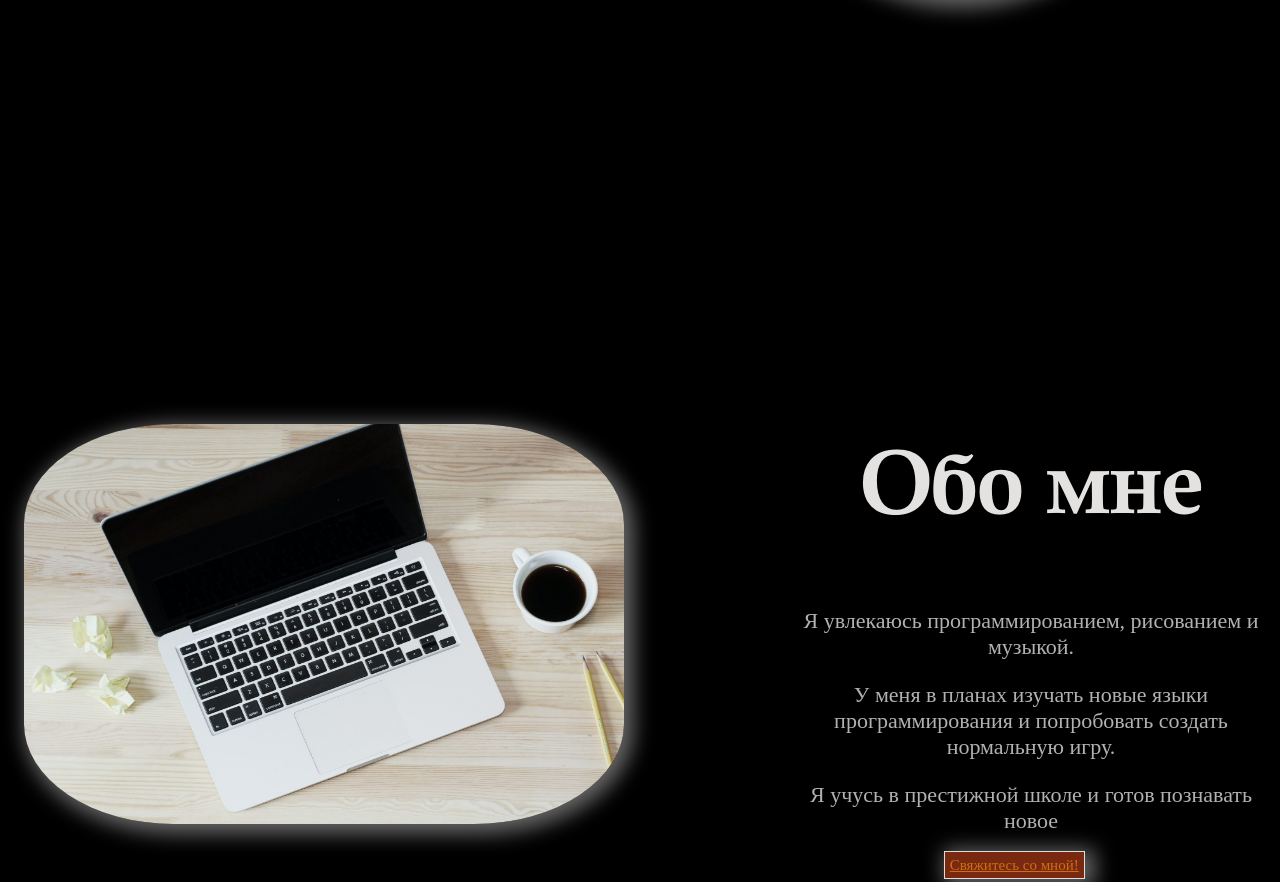
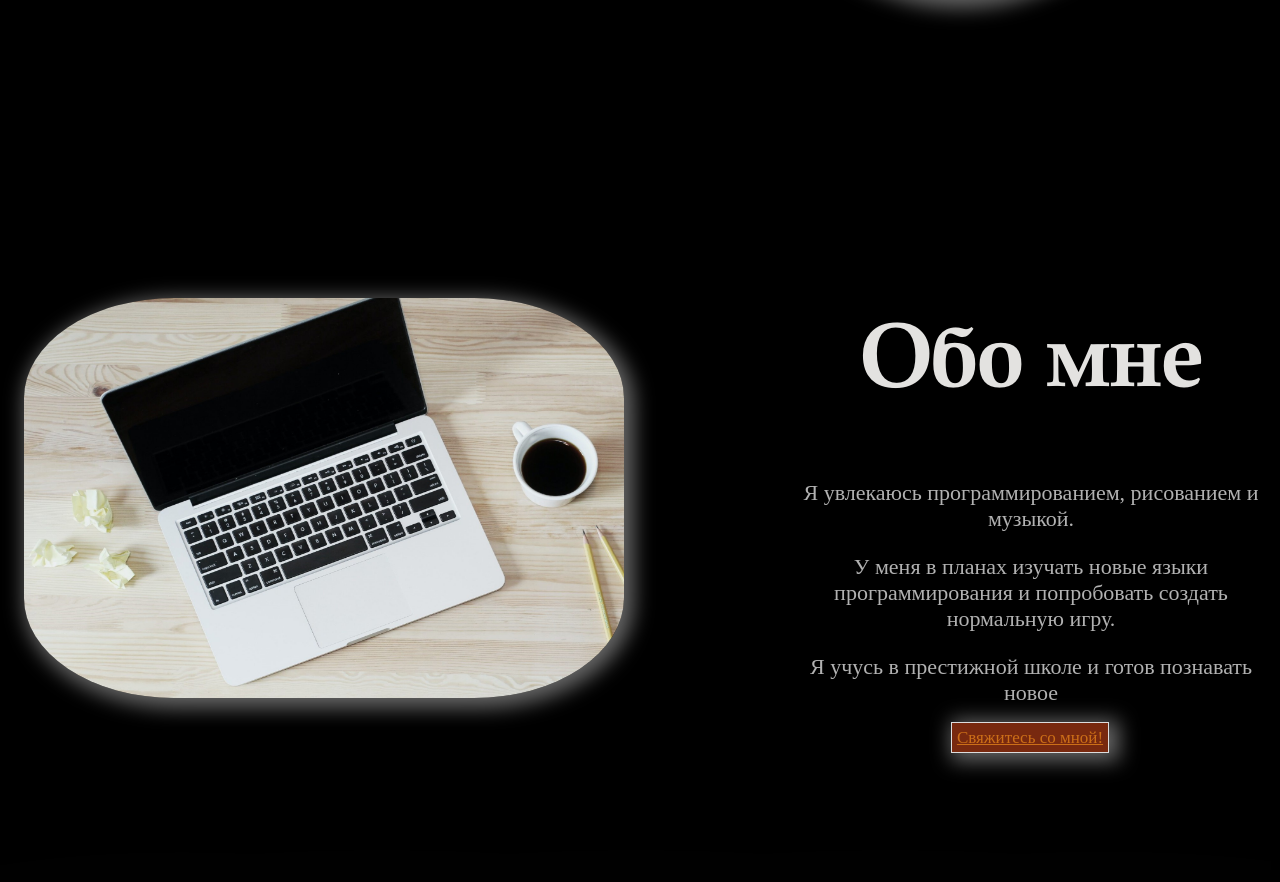
Before and after one commit to adilhanergali/MyPortfolio, a plain HTML site: page index.html in a window 1280 px wide. Shown: the part 708-1590 px from the top of the page. Drawn offline with Linux system fonts and the light colour scheme.

Commit message:
Update style.css

```diff
--- a/style.css
+++ b/style.css
@@ -218,7 +218,7 @@ body{
 }
 .button1{
     transition: all 0.3s ease;
-    font-size: 15px;
+    font-size: 17px;
     text-align: center;
     color: #cc6f18;
     background-color:#78290f;
@@ -276,10 +276,10 @@ body{
     border: 0px solid;
 }
 .impuls{
-    margin-top: 25%;
+    margin-top: 29%;
 }
 .impulsmini{
-    margin-top: 10%;
+    margin-top: 0%;
 }
 .blogimpuls{
     margin-left: 30%;
@@ -292,7 +292,7 @@ body{
     border-radius: 25%;
 }
 .buttonpraktolog{
-    margin-left: 20%;
+    margin-left: 25%;
 }
 .rounder3{
     border-radius: 1%;
```
